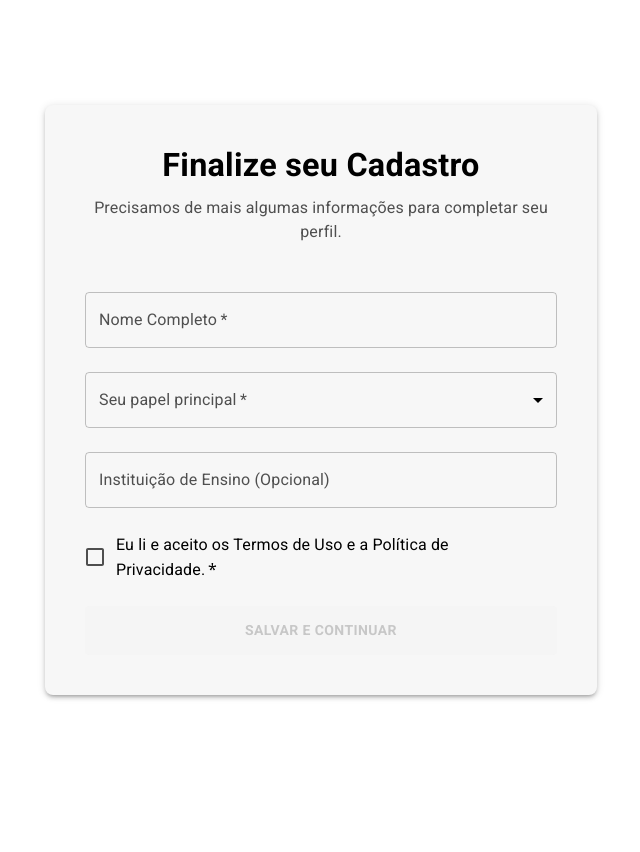
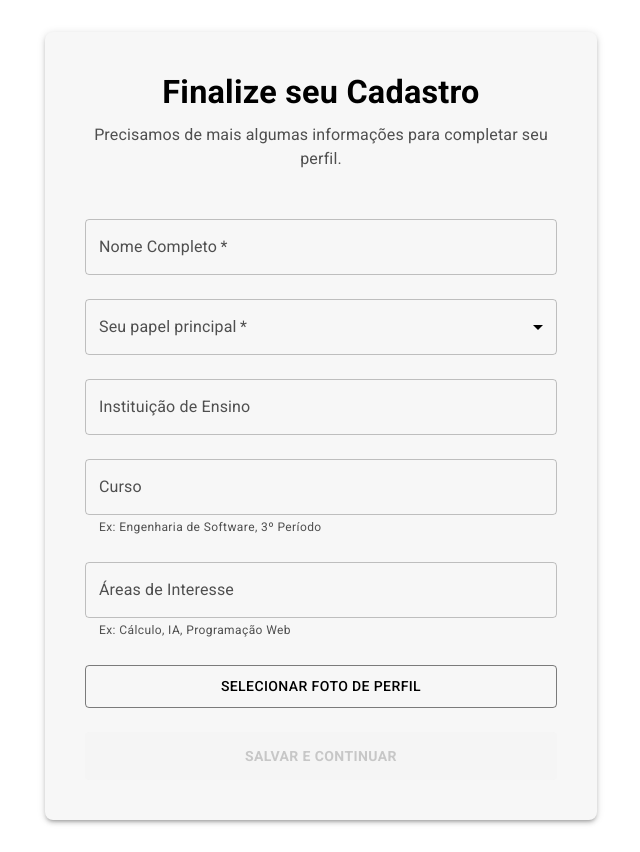
Before and after one commit to brenonak/sistema-avaliacao-inteligente, a Next.js app: page /perfil/cadastro in a window 1280 px wide. Shown: the whole page, without its empty margins (319-959 px from the left). Before the commit the page ends 800 px from the top, so only its background shows below. Built offline with nearby package versions, Linux system fonts and the light colour scheme; what @mui/material-nextjs would draw is missing.

Commit message:
adiciona novos campos de cadastro

```diff
--- a/src/app/perfil/cadastro/page.jsx
+++ b/src/app/perfil/cadastro/page.jsx
@@ -13,30 +13,48 @@ import {
   FormControl,
   InputLabel,
   FormControlLabel,
-  Checkbox
+  Checkbox,
+  Autocomplete,
+  Chip
 } from '@mui/material';
 
 export default function PaginaCadastro() {
 
-  // --- Início da Lógica da Task #167 ---
-  // Estados para controlar os campos do formulário (UI Pura)
+    // Estados para controlar os campos do formulário
     const [nome, setNome] = useState('');
     const [papel, setPapel] = useState(''); // Ex: 'professor' ou 'aluno'
     const [instituicao, setInstituicao] = useState('');
-  const [aceiteTermos, setAceiteTermos] = useState(false);
+    const [curso, setCurso] = useState('');
+    const [areasInteresse, setAreasInteresse] = useState([]); // Para o Autocomplete
+    const [foto, setFoto] = useState(null); // Para o upload
+    const [nomeArquivoFoto, setNomeArquivoFoto] = useState("");
 
     const [loading, setLoading] = useState(false);
+
+    // Handler para a seleção de foto
+    const handleFotoChange = (event) => {
+        if (event.target.files && event.target.files[0]) {
+        const arquivo = event.target.files[0];
+        setFoto(arquivo);
+        setNomeArquivoFoto(arquivo.name);
+        }
+    };
 
     // Placeholder para a Task #169 (Integrar API)
     // Esta função garante que o formulário é funcional (controlado)
     const handleSubmit = (event) => {
         event.preventDefault();
-    if (!aceiteTermos) {
-      alert("Você precisa aceitar os termos de uso.");
-      return;
-    }
         setLoading(true);
-    console.log("Task #167: Dados do formulário para envio (simulado):", { nome, papel, instituicao });
+
+        // Mostra todos os dados coletados no console
+        console.log("Task #167: Dados do formulário para envio (simulado):", {
+            nome,
+            papel,
+            instituicao,
+            curso,
+            areasInteresse,
+            foto // O arquivo em si
+        });
 
         // A chamada de API real (Task #169) substituirá este 'setTimeout'
         setTimeout(() => {
@@ -110,33 +128,80 @@ export default function PaginaCadastro() {
             </Select>
             </FormControl>
 
-          {/* Campo Instituição (Opcional) */}
+            {/* Campo Instituição */}
             <TextField
-            label="Instituição de Ensino (Opcional)"
+            label="Instituição de Ensino"
             value={instituicao}
             onChange={(e) => setInstituicao(e.target.value)}
             fullWidth
             margin="normal"
             />
 
-          {/* Campo Aceite de Termos */}
-          <FormControlLabel
-            control={
-              <Checkbox
-                checked={aceiteTermos}
-                onChange={(e) => setAceiteTermos(e.target.checked)}
-                required
+            {/* Campo Curso */}
+            <TextField
+                label="Curso"
+                value={curso}
+                onChange={(e) => setCurso(e.target.value)}
+                fullWidth
+                margin="normal"
+                helperText="Ex: Engenharia de Software, 3º Período"
             />
+
+            {/* Campo Áreas de Interesse */}
+            <Autocomplete
+                multiple
+                freeSolo // Permite que o usuário digite valores que não estão na lista
+                options={[]} // Sem sugestões por enquanto
+                value={areasInteresse}
+                onChange={(event, newValue) => {
+                setAreasInteresse(newValue);
+                }}
+                renderTags={(value, getTagProps) =>
+                value.map((option, index) => (
+                    <Chip variant="outlined" label={option} {...getTagProps({ index })} />
+                ))
                 }
-            label="Eu li e aceito os Termos de Uso e a Política de Privacidade."
-            sx={{ mt: 2 }}
+                renderInput={(params) => (
+                <TextField
+                    {...params}
+                    variant="outlined"
+                    label="Áreas de Interesse"
+                    placeholder="Digite e pressione Enter"
+                    margin="normal"
+                    helperText="Ex: Cálculo, IA, Programação Web"
                 />
+                )}
+            />
+
+            {/* Campo Upload de Foto */}
+            <Button
+                variant="outlined"
+                component="label" // Faz o botão agir como um <label>
+                fullWidth
+                margin="normal"
+                sx={{ mt: 2, py: 1 }}
+            >
+                Selecionar Foto de Perfil
+                <input
+                type="file"
+                hidden // O input real fica escondido
+                accept="image/*" // Aceita apenas imagens
+                onChange={handleFotoChange}
+                />
+            </Button>
+            {nomeArquivoFoto && (
+                <Typography variant="body2" color="text.secondary" sx={{ textAlign: 'center' }}>
+                Arquivo: {nomeArquivoFoto}
+                </Typography>
+          )}
+
+
             {/* Botão de Envio */}
             <Button
                 type="submit"
                 variant="contained"
                 fullWidth
-            disabled={loading || !aceiteTermos || !papel || !nome} // Garante que campos obrigatórios estão preenchidos
+                disabled={loading || !papel || !nome} // Garante que campos obrigatórios estão preenchidos
                 sx={{ mt: 3, py: 1.5, fontWeight: 600 }}
             >
                 {loading ? 'Salvando...' : 'Salvar e Continuar'}
```
Lines whose indentation alone changed are shown as unchanged.
